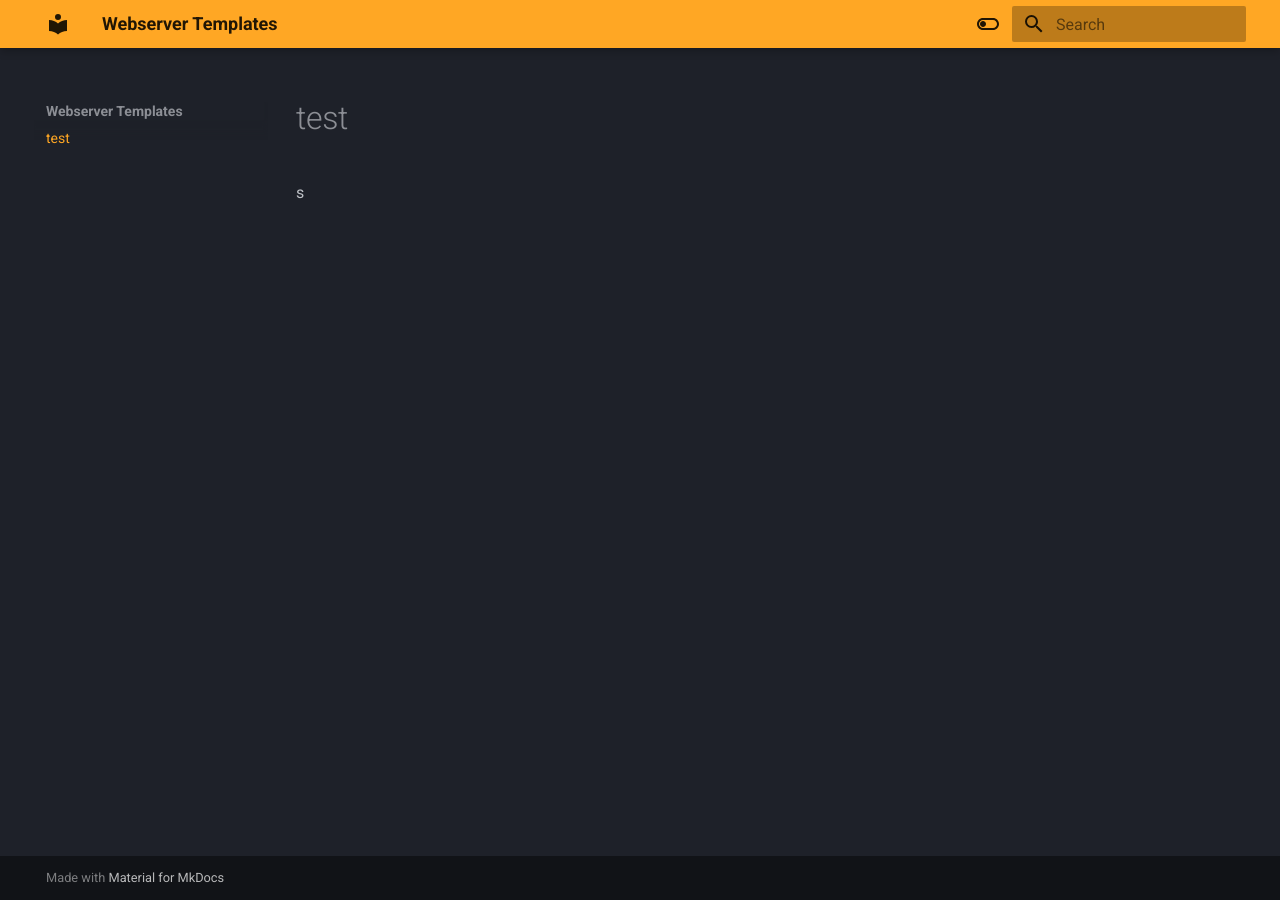
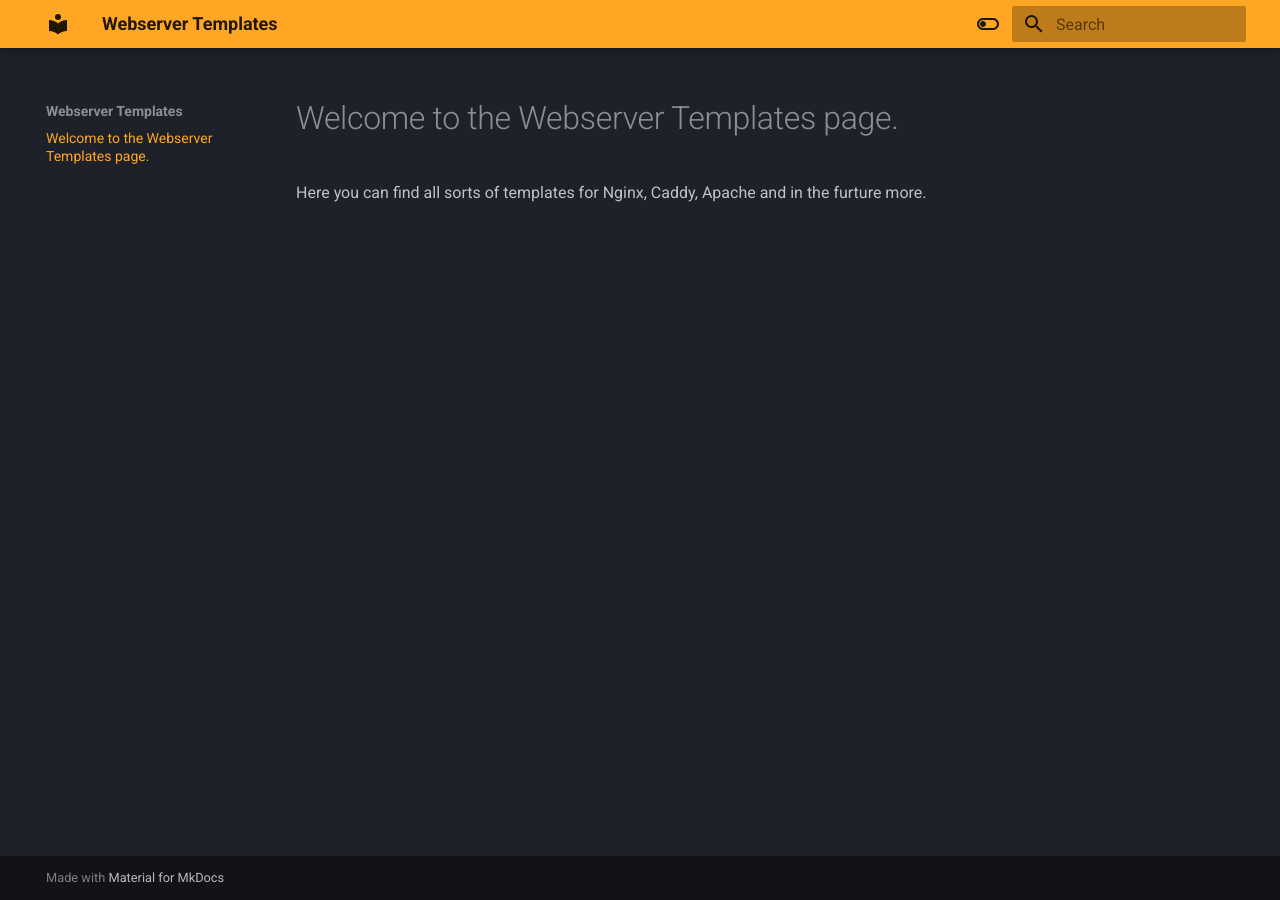
Before and after one commit to Qiick/WebServerTemplates, an MkDocs documentation site: the page built from docs/index.md, in a window 1280 px wide. Built offline with MkDocs 1.6.1 and Material for MkDocs 9.7.7, drawn with Linux system fonts in a browser that asks for light colours.

Commit message:
Update index.md

```diff
--- a/docs/index.md
+++ b/docs/index.md
@@ -1,2 +1,2 @@
-#test
-s
+#Welcome to the Webserver Templates page.
+Here you can find all sorts of templates for Nginx, Caddy, Apache and in the furture more.
```
